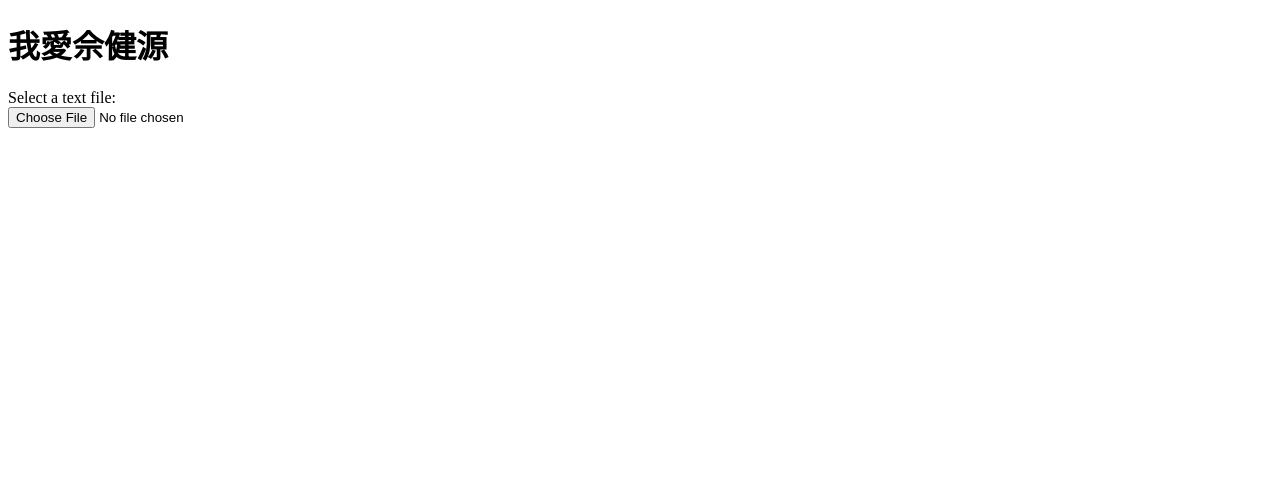
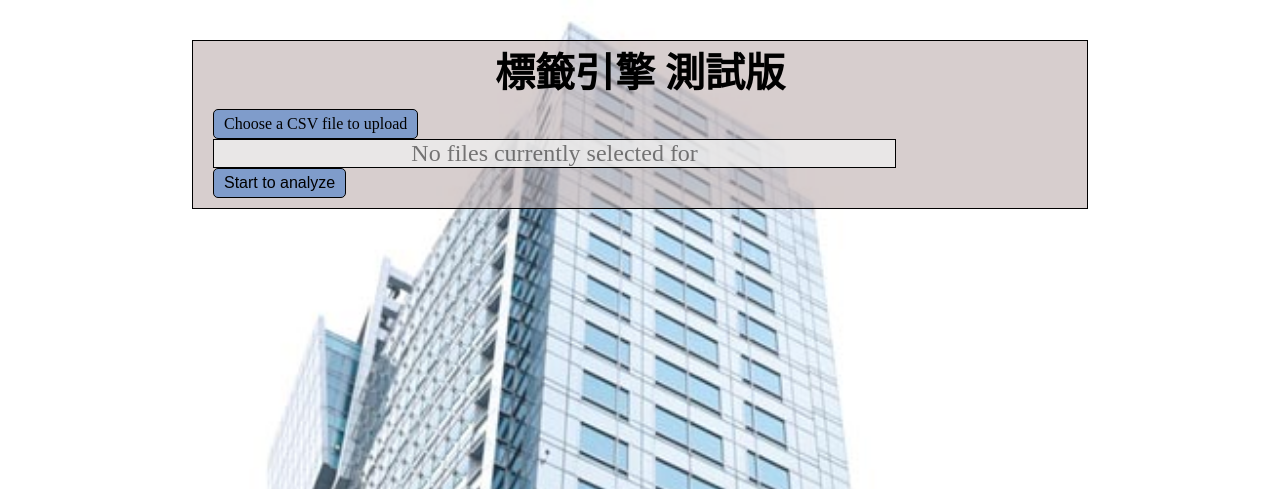
Before and after one commit to ritalinyutzu/Data-Science-Project, a Flask app: template Transformers - CKIP/deployment/templates/index.html in a window 1280 px wide. Shown: the top 489 px of the page. Run offline with Flask 2, Linux system fonts and the light colour scheme; the template is opened without the code that fills it, so the values that code supplies are empty; parts of the project's set-up code (start-up, migrations or seed data) failed here and were passed over.

Commit message:
Version 1 complete

```diff
--- /dev/null
+++ b/Transformers - CKIP/deployment/static/css/index.css
@@ -0,0 +1,156 @@
+* {
+  padding: 0;
+  margin: 0;
+  -webkit-box-sizing: border-box;
+          box-sizing: border-box;
+  text-decoration: none;
+  list-style: none;
+  font-size: 20px;
+}
+
+body {
+  background-image: url("/static/image/snake.jpeg");
+  background-repeat: no-repeat;
+  background-size: cover;
+  display: -webkit-box;
+  display: -ms-flexbox;
+  display: flex;
+  -webkit-box-orient: vertical;
+  -webkit-box-direction: normal;
+      -ms-flex-direction: column;
+          flex-direction: column;
+  text-align: center;
+  -webkit-box-align: center;
+      -ms-flex-align: center;
+          align-items: center;
+}
+
+form label:active,
+form button:active {
+  background-color: #0d3f8f;
+  color: white;
+}
+
+form {
+  background-color: rgba(188, 174, 174, 0.6);
+  border: 1px solid black;
+  display: -webkit-box;
+  display: -ms-flexbox;
+  display: flex;
+  -webkit-box-orient: vertical;
+  -webkit-box-direction: normal;
+      -ms-flex-direction: column;
+          flex-direction: column;
+  -webkit-box-pack: justify;
+      -ms-flex-pack: justify;
+          justify-content: space-between;
+  width: 70vw;
+  margin-top: 2rem;
+}
+
+form label:hover,
+form button:hover {
+  background-color: #2d5ba3;
+  color: white;
+}
+
+form div p {
+  font-size: 2rem;
+  font-weight: bolder;
+}
+
+form div.con1 {
+  display: -webkit-box;
+  display: -ms-flexbox;
+  display: flex;
+  -webkit-box-orient: vertical;
+  -webkit-box-direction: normal;
+      -ms-flex-direction: column;
+          flex-direction: column;
+  -webkit-box-align: start;
+      -ms-flex-align: start;
+          align-items: flex-start;
+  -ms-flex-pack: distribute;
+      justify-content: space-around;
+  margin: 0.5rem 1rem;
+  height: 60%;
+}
+
+form div.con1 label {
+  background-color: #7f9ccb;
+  padding: 5px 10px;
+  border-radius: 5px;
+  border: 1px ridge black;
+  font-size: 0.8rem;
+  height: auto;
+  cursor: pointer;
+}
+
+form div.con1 input {
+  display: none;
+}
+
+form div.con1 div.preview {
+  background-color: rgba(238, 238, 238, 0.8);
+  border: 1px solid black;
+  width: 80%;
+  overflow: auto;
+  font-size: 1.2rem;
+  color: rgba(0, 0, 0, 0.5);
+}
+
+form div.con1 button {
+  background-color: #7f9ccb;
+  padding: 5px 10px;
+  border-radius: 5px;
+  border: 1px ridge black;
+  font-size: 0.8rem;
+  height: auto;
+  cursor: pointer;
+}
+
+div.result {
+  background-color: rgba(188, 174, 174, 0.6);
+  width: 70vw;
+  margin-top: 2rem;
+  display: -webkit-box;
+  display: -ms-flexbox;
+  display: flex;
+  -webkit-box-orient: vertical;
+  -webkit-box-direction: normal;
+      -ms-flex-direction: column;
+          flex-direction: column;
+  -webkit-box-align: center;
+      -ms-flex-align: center;
+          align-items: center;
+}
+
+div.result div.b {
+  font-size: 1.4rem;
+  font-weight: 600;
+}
+
+div.result div.r {
+  width: 80%;
+  background-color: rgba(238, 238, 238, 0.8);
+}
+
+.add {
+  padding: 0.5rem 0;
+  margin: 0.5rem 0;
+  border: 1px solid black;
+}
+
+.add2 {
+  border: 1px solid black;
+}
+
+.add3 {
+  background-color: rgba(238, 238, 238, 0.8);
+  border: 1px solid black;
+  width: 80%;
+  overflow: auto;
+  font-size: 1.2rem;
+  color: #a11818;
+}
+/*# sourceMappingURL=index.css.map */
--- /dev/null
+++ b/Transformers - CKIP/deployment/static/css/index.scss
@@ -0,0 +1,115 @@
+* {
+    padding: 0;
+    margin: 0;
+    box-sizing: border-box;
+    text-decoration: none;
+    list-style: none;
+    font-size: 20px;
+}
+
+body {
+    background-image: url("/static/image/snake.jpeg");
+    background-repeat: no-repeat;
+    background-size: cover;
+    display: flex;
+    flex-direction: column;
+    text-align: center;
+    align-items: center;
+}
+
+form label:active,
+form button:active {
+    background-color: #0d3f8f;
+    color: white;
+}
+form {
+    background-color: rgba(188, 174, 174, 0.6);
+    border: 1px solid black;
+    display: flex;
+    flex-direction: column;
+    justify-content: space-between;
+    width: 70vw;
+    margin-top: 2rem;
+    label:hover,
+    button:hover {
+        background-color: #2d5ba3;
+        color: white;
+    }
+    div p {
+        font-size: 2rem;
+        font-weight: bolder;
+    }
+    div.con1 {
+        display: flex;
+        flex-direction: column;
+        align-items: flex-start;
+        justify-content: space-around;
+        margin: 0.5rem 1rem;
+        height: 60%;
+        label {
+            background-color: #7f9ccb;
+            padding: 5px 10px;
+            border-radius: 5px;
+            border: 1px ridge black;
+            font-size: 0.8rem;
+            height: auto;
+            cursor: pointer;
+        }
+        input {
+            display: none;
+        }
+        div.preview {
+            background-color: rgba(238, 238, 238, 0.8);
+            border: 1px solid black;
+            width: 80%;
+            overflow: auto;
+            font-size: 1.2rem;
+            color: rgba($color: #000000, $alpha: 0.5);
+        }
+        button {
+            background-color: #7f9ccb;
+            padding: 5px 10px;
+            border-radius: 5px;
+            border: 1px ridge black;
+            font-size: 0.8rem;
+            height: auto;
+            cursor: pointer;
+        }
+    }
+}
+
+div.result {
+    background-color: rgba(188, 174, 174, 0.6);
+    width: 70vw;
+    margin-top: 2rem;
+    display: flex;
+    flex-direction: column;
+    align-items: center;
+    div.b {
+        font-size: 1.4rem;
+        font-weight: 600;
+    }
+    div.r {
+        width: 80%;
+        background-color: rgba(238, 238, 238, 0.8);
+    }
+}
+
+.add {
+    padding: 0.5rem 0;
+    margin: 0.5rem 0;
+    border: 1px solid black;
+}
+
+.add2 {
+    border: 1px solid black;
+}
+
+.add3 {
+    background-color: rgba(238, 238, 238, 0.8);
+    border: 1px solid black;
+    width: 80%;
+    overflow: auto;
+    font-size: 1.2rem;
+    color: rgba($color: #a11818, $alpha: 1);
+}
--- /dev/null
+++ b/Transformers - CKIP/deployment/static/javascript/index.js
@@ -0,0 +1,116 @@
+let input = document.querySelector("input.file_input");
+let button = document.querySelector("button");
+let div_preview = document.querySelector("div.preview");
+let div_result = document.querySelector("div.result");
+let div_b = document.querySelector("div.b");
+let div_r = document.querySelector("div.r");
+
+input.addEventListener("change", (e) => {
+    div_preview.innerText = input.files[0].name;
+    div_preview.classList.remove("preview");
+    div_preview.classList.add("add3");
+});
+
+button.addEventListener("click", (e) => {
+    e.preventDefault();
+    div_b.innerText = "DATA ANALYSING......";
+    div_r.classList.remove("add");
+    div_r.innerText = "";
+    let file = input.files[0];
+    let reader = new FileReader();
+    reader.readAsText(file);
+    reader.onload = (e) => {
+        let file_text = reader.result;
+        let file_array = csv_to_array(file_text);
+        let file_json = {
+            brand: file_array[1][0],
+            element: file_array[1][1],
+        };
+        async function send_to_api() {
+            let response = await fetch("/pred", {
+                method: "POST",
+                body: JSON.stringify(file_json),
+                headers: {
+                    "content-type": "application/json",
+                },
+            });
+            let response_body_json = await response.json();
+            div_result.classList.add("add2");
+            div_b.innerText = file_array[1][0];
+            div_r.classList.add("add");
+            div_r.innerText =
+                response_body_json[Object.keys(response_body_json)[0]];
+        }
+        send_to_api();
+    };
+});
+
+function csv_to_array(strData, strDelimiter) {
+    // Check to see if the delimiter is defined. If not,
+    // then default to comma.
+    strDelimiter = strDelimiter || ",";
+
+    // Create a regular expression to parse the CSV values.
+    var objPattern = new RegExp(
+        // Delimiters.
+        "(\\" +
+            strDelimiter +
+            "|\\r?\\n|\\r|^)" +
+            // Quoted fields.
+            '(?:"([^"]*(?:""[^"]*)*)"|' +
+            // Standard fields.
+            '([^"\\' +
+            strDelimiter +
+            "\\r\\n]*))",
+        "gi"
+    );
+
+    // Create an array to hold our data. Give the array
+    // a default empty first row.
+    var arrData = [[]];
+
+    // Create an array to hold our individual pattern
+    // matching groups.
+    var arrMatches = null;
+
+    // Keep looping over the regular expression matches
+    // until we can no longer find a match.
+    while ((arrMatches = objPattern.exec(strData))) {
+        // Get the delimiter that was found.
+        var strMatchedDelimiter = arrMatches[1];
+
+        // Check to see if the given delimiter has a length
+        // (is not the start of string) and if it matches
+        // field delimiter. If id does not, then we know
+        // that this delimiter is a row delimiter.
+        if (
+            strMatchedDelimiter.length &&
+            strMatchedDelimiter !== strDelimiter
+        ) {
+            // Since we have reached a new row of data,
+            // add an empty row to our data array.
+            arrData.push([]);
+        }
+
+        var strMatchedValue;
+
+        // Now that we have our delimiter out of the way,
+        // let's check to see which kind of value we
+        // captured (quoted or unquoted).
+        if (arrMatches[2]) {
+            // We found a quoted value. When we capture
+            // this value, unescape any double quotes.
+            strMatchedValue = arrMatches[2].replace(new RegExp('""', "g"), '"');
+        } else {
+            // We found a non-quoted value.
+            strMatchedValue = arrMatches[3];
+        }
+
+        // Now that we have our value string, let's add
+        // it to the data array.
+        arrData[arrData.length - 1].push(strMatchedValue);
+    }
+
+    // Return the parsed data.
+    return arrData;
+}
--- a/Transformers - CKIP/deployment/templates/index.html
+++ b/Transformers - CKIP/deployment/templates/index.html
@@ -1,18 +1,34 @@
 <!DOCTYPE html>
 <html lang="en">
     <head>
-    <meta charset="UTF-8">
-    <meta http-equiv="X-UA-Compatible" content="IE=edge">
-    <meta name="viewport" content="width=device-width, initial-scale=1.0">
+        <meta charset="UTF-8" />
+        <meta http-equiv="X-UA-Compatible" content="IE=edge" />
+        <meta name="viewport" content="width=device-width, initial-scale=1.0" />
         <title>Document</title>
+        <link rel="stylesheet" href="/static/css/index.css" />
     </head>
     <body>
-    <h1>我愛佘健源</h1>
-    <div>
-        <div>Select a text file:</div>
-        <input type="file" id="file_input" class="file_input">
+        <form>
+            <div class="header">
+                <p>標籤引擎 測試版</p>
             </div>
-    <div class="result"></div>
+
+            <div class="con1">
+                <label for="file_input">Choose a CSV file to upload</label>
+                <input
+                    type="file"
+                    id="file_input"
+                    class="file_input"
+                    accept=".csv"
+                />
+                <div class="preview">No files currently selected for</div>
+                <button type="button">Start to analyze</button>
+            </div>
+        </form>
+        <div class="result">
+            <div class="b"></div>
+            <div class="r"></div>
+        </div>
     </body>
-<script src="/static/index.js?0001"></script>
+    <script src="/static/javascript/index.js?202203062018"></script>
 </html>
```
Also changed, not shown: Transformers - CKIP/deployment/static/image/snake.jpeg (added), 7 other files. Lines whose indentation alone changed are shown as unchanged.
